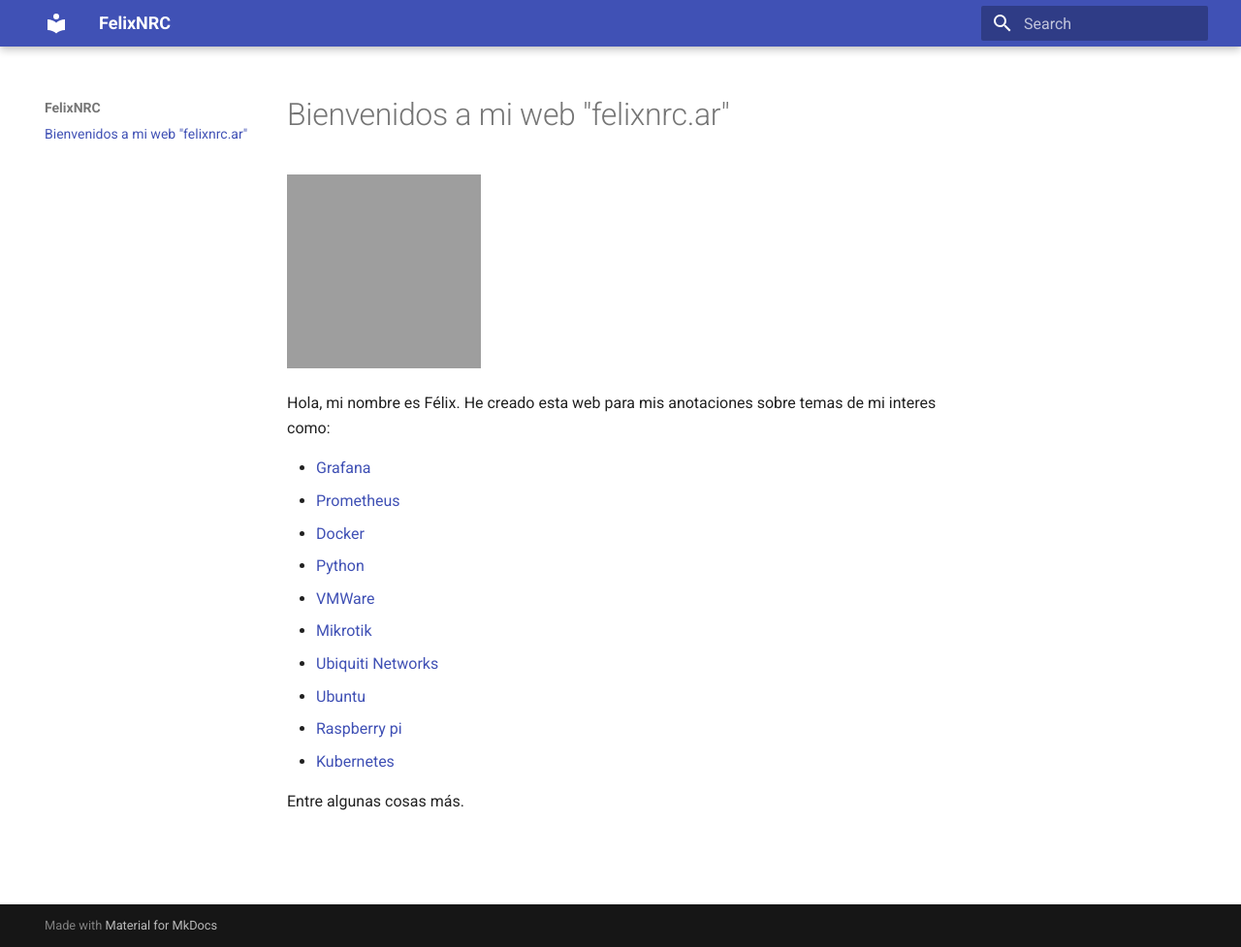
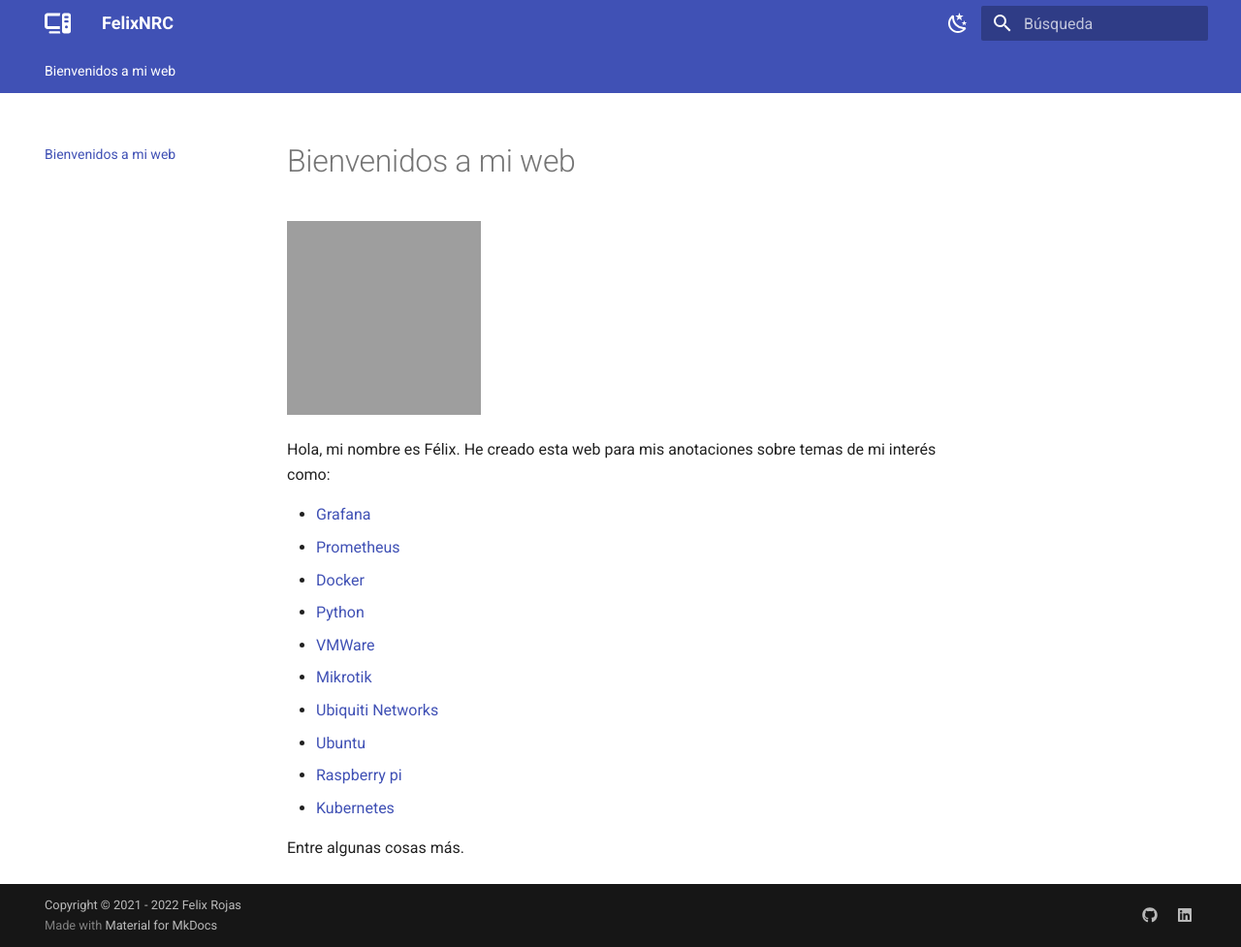
Before and after one commit to felixnrc/felixnrc.github.io, an MkDocs documentation site: the page built from docs/index.md, in a window 1280 px wide and 977 px high. Shown: the whole window at 97% size. Built offline with MkDocs 1.6.1 and Material for MkDocs 9.7.7, drawn with Linux system fonts in a browser that asks for light colours; grey boxes are pictures that could not be loaded.

```diff
--- a/docs/index.md
+++ b/docs/index.md
@@ -1,9 +1,9 @@
-# Bienvenidos a mi web "felixnrc.ar"
+# Bienvenidos a mi web
 
 ![felixnrc](https://avatars.githubusercontent.com/u/42502767?v=4)
 
 Hola, mi nombre es Félix. He creado esta web para mis anotaciones
-sobre temas de mi interes como:
+sobre temas de mi interés como:
 
 - [Grafana](https://grafana.com/)
 - [Prometheus](https://prometheus.io/)
--- a/mkdocs.yml
+++ b/mkdocs.yml
@@ -1,3 +1,47 @@
 site_name: FelixNRC
 theme:
+  language: es
   name: material
+  icon:
+    logo: fontawesome/solid/computer
+  palette:
+    - media: "(prefers-color-scheme: light)"
+      scheme: default
+      toggle:
+        icon: material/weather-night
+        name: Switch to dark mode
+    - media: "(prefers-color-scheme: dark)"
+      scheme: slate
+      toggle:
+        icon: material/weather-sunny
+        name: Switch to light mode
+  features:
+    - navigation.instant
+    - navigation.tabs
+    - navigation.top
+    - content.tabs.link
+markdown_extensions:
+  - pymdownx.highlight:
+      anchor_linenums: true
+  - pymdownx.inlinehilite
+  - pymdownx.snippets
+  - pymdownx.superfences
+  - tables
+  - attr_list
+  - md_in_html
+  - def_list
+  - pymdownx.tasklist:
+      custom_checkbox: true
+  - pymdownx.emoji:
+      emoji_index: !!python/name:materialx.emoji.twemoji
+      emoji_generator: !!python/name:materialx.emoji.to_svg
+extra:
+  analytics:
+    provider: google
+    property: G-008E9WLLXM
+  social:
+    - icon: fontawesome/brands/github
+      link: https://github.com/felixnrc
+    - icon: fontawesome/brands/linkedin
+      link: https://www.linkedin.com/in/felixnrc/
+copyright: Copyright &copy; 2021 - 2022 Felix Rojas
```
Also changed, not shown: 1 other file.
